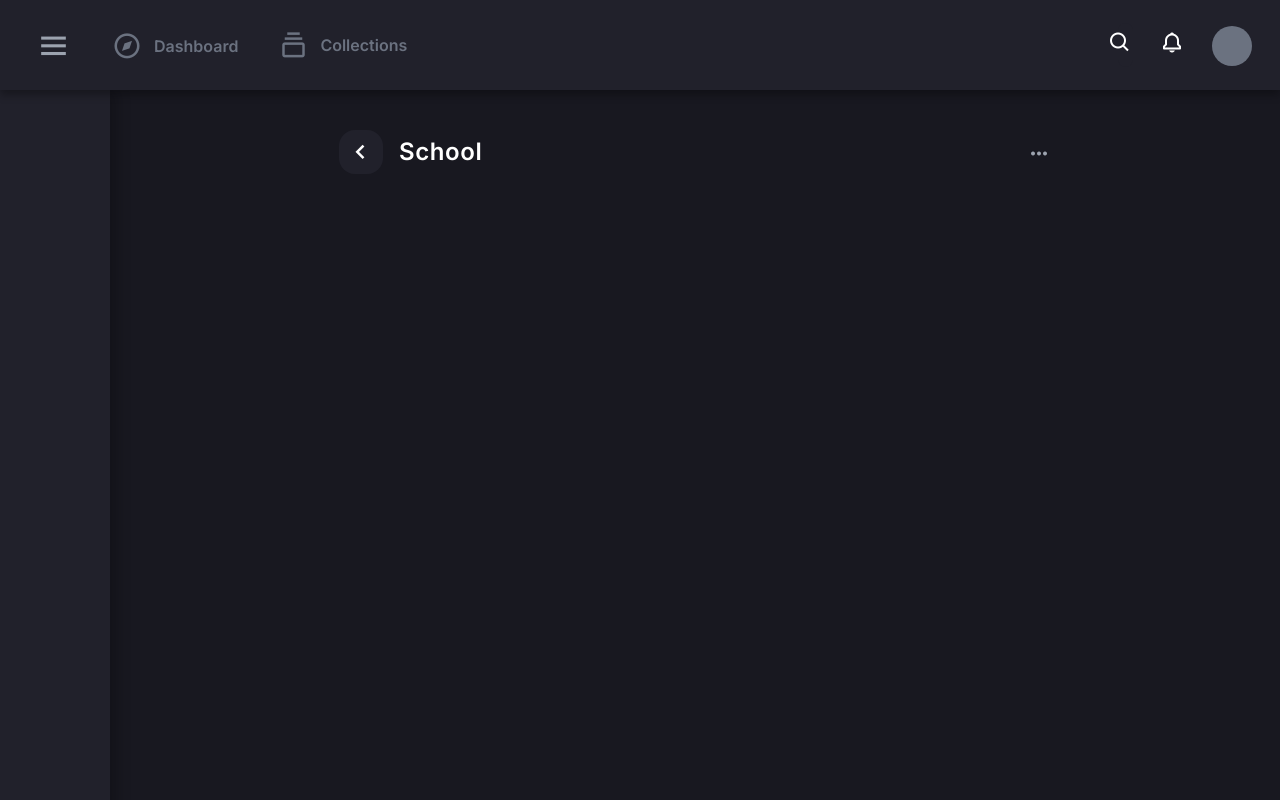
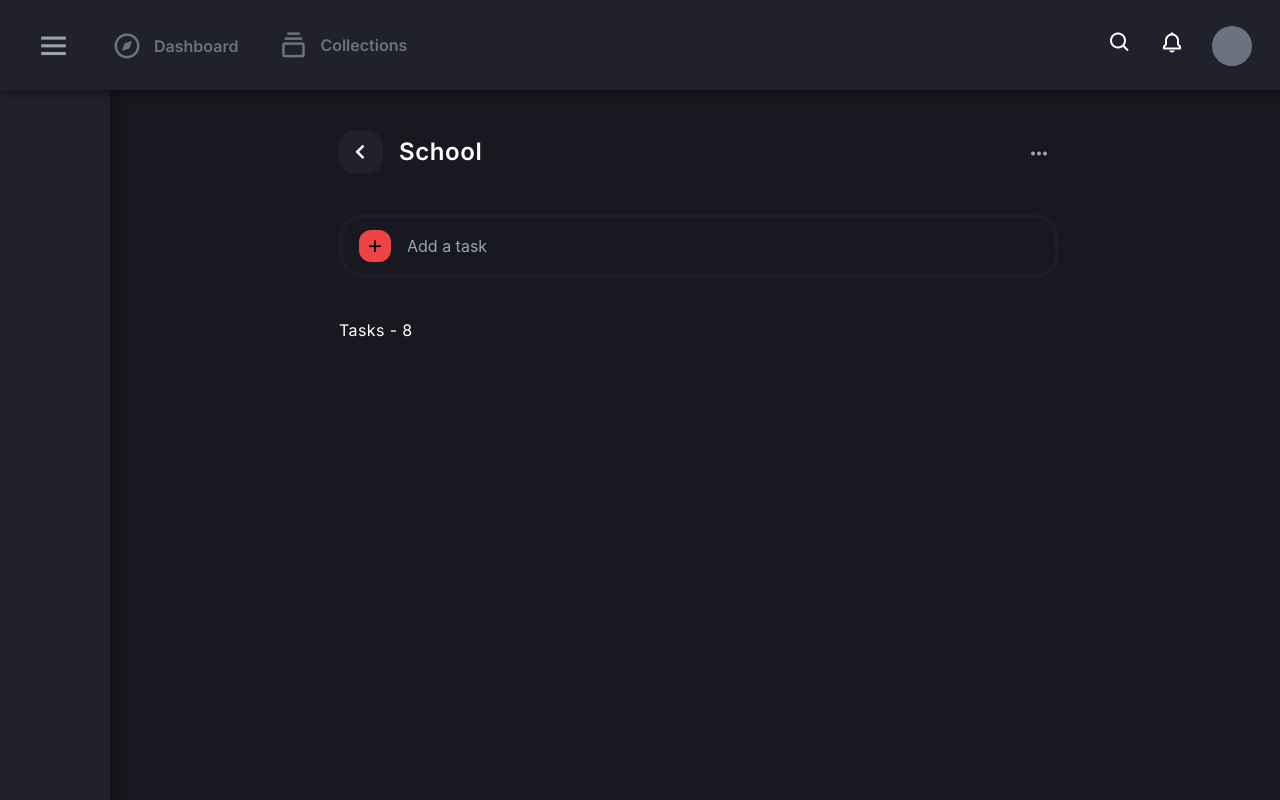
Before and after one commit to JoaoGabriel-Lima/notemock_website, a Next.js app: page /collections in a window 1280 px wide. Built offline with nearby package versions, Linux system fonts and the light colour scheme; no server answers.

Commit message:
Todo Page

```diff
--- a/package.json
+++ b/package.json
@@ -25,6 +25,7 @@
     "react-dom": "17.0.2",
     "react-hooks-global-state": "^1.0.2",
     "react-safe": "^1.3.0",
+    "resize-observer-polyfill": "^1.5.1",
     "sass": "^1.45.0",
     "styled-components": "^5.3.3"
   },
--- a/pages/collections/[...collection].tsx
+++ b/pages/collections/[...collection].tsx
@@ -1,18 +1,23 @@
+/* eslint-disable require-jsdoc */
 import type { NextPage } from "next";
-import React from "react";
+import React, { useState } from "react";
 import { Fragment } from "react";
 import { Menu, Transition } from "@headlessui/react";
 import { HomeCointainer } from "../../styles/components/home/home";
 import Layout from "../../components/Layout";
 import { useRouter } from "next/router";
+import { AnimatePresence, motion } from "framer-motion";
 
 const Collection: NextPage = () => {
+  const [isOpen, setIsOpen] = useState(false);
   const router = useRouter();
+
+  // Create a fuction that will get the height of #content div and set it to the state
   return (
     <>
-      <HomeCointainer className="body">
-        <Layout>
-          <div className="page_overview flex w-full justify-between items-start h-24 mb-20">
+      <HomeCointainer className="body ">
+        <Layout className="">
+          <div className="page_overview flex w-full justify-between items-start mb-10">
             <div className="flex items-center justify-start ">
               <div
                 className="w-11 h-11 rounded-2xl bg-[#21212B] mr-4 flex items-center justify-center cursor-pointer"
@@ -68,6 +73,73 @@ const Collection: NextPage = () => {
               </Transition>
             </Menu>
           </div>
+          <motion.header className="mb-10" initial={false}>
+            <li
+              onClick={() => setIsOpen(!isOpen)}
+              className=" mb-5 cursor-pointer w-full rounded-3xl border-4 hover:border-[#23232c] border-[#1D1D25] h-14 flex justify-center items-center "
+            >
+              <div className="w-full h-11 flex justify-start items-center px-4">
+                <div
+                  id="add_button"
+                  className=" w-8 h-8 bg-red-500 min-w-[2rem] rounded-xl mr-4 flex items-center justify-center"
+                >
+                  <i className="bx bx-plus text-black text-xl"></i>
+                </div>
+                <input
+                  id="add_ToDo"
+                  className="text-gray-500 font-medium w-full h-full border-0 focus:border-0 placeholder:font-normal"
+                  placeholder="Add a task"
+                ></input>
+              </div>
+            </li>
+            <AnimatePresence initial={false}>
+              {isOpen && (
+                <motion.section
+                  className=" overflow-hidden h-auto"
+                  key="content"
+                  initial="collapsed"
+                  animate="open"
+                  exit={{
+                    opacity: 0,
+                    transition: { duration: 0.2, ease: "easeOut" },
+                  }}
+                  variants={{
+                    open: {
+                      opacity: 1,
+                      transition: { duration: 0.3, ease: "easeIn" },
+                    },
+                    collapsed: { opacity: 0 },
+                  }}
+                  // transition={{
+                  //   duration: 0.5,
+                  //   ease: "easeIn",
+                  // }}
+                >
+                  <motion.div
+                    initial={{ scale: 0.5 }}
+                    exit={{
+                      scale: 0.5,
+                      transition: { duration: 0.2 },
+                    }}
+                    animate={{
+                      scale: 1,
+                      transition: { duration: 0.2 },
+                    }}
+                    // variants={{ collapsed: { scale: 0.8 }, open: { scale: 1 } }}
+                    // transition={{ duration: 0.2 }}
+                    className="myRef w-full h-[140px] bg-[#21212b] rounded-3xl origin-top"
+                    id="content"
+                  ></motion.div>
+                </motion.section>
+              )}
+            </AnimatePresence>
+          </motion.header>
+          <div
+            id="TasksToDo"
+            className="w-full flex flex-col items-start justify-start"
+          >
+            <h4 className="text-white font-normal tracking-wide ">Tasks - 8</h4>
+          </div>
         </Layout>
       </HomeCointainer>
     </>
--- a/styles/components/home/home.ts
+++ b/styles/components/home/home.ts
@@ -37,6 +37,9 @@ export const HomeCointainer = styled.div`
   button,
   p {
     font-family: "Inter", sans-serif;
+  }
+  .noscroll::-webkit-scrollbar {
+    width: 0 !important;
   }
   #main-content {
     margin-top: 90px;
@@ -222,6 +225,10 @@ export const HomeCointainer = styled.div`
   .bgmenucolor {
     background-color: #444458;
   }
+
+  #add_ToDo {
+    background-color: transparent;
+  }
   @media only screen and (max-width: 750px) {
     .body {
       /* overflow-y: auto; */
```
Also changed, not shown: 1 other file (tests, documents, lock files or other folders).
